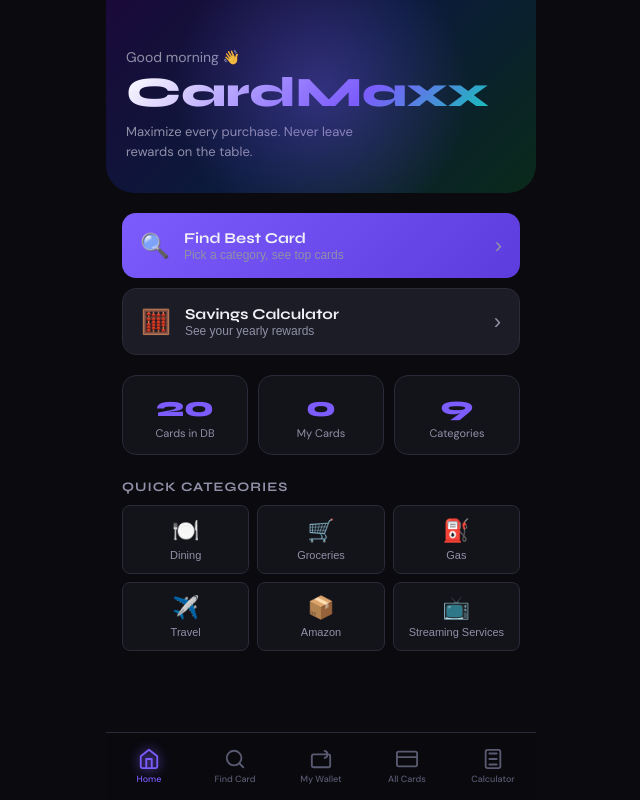
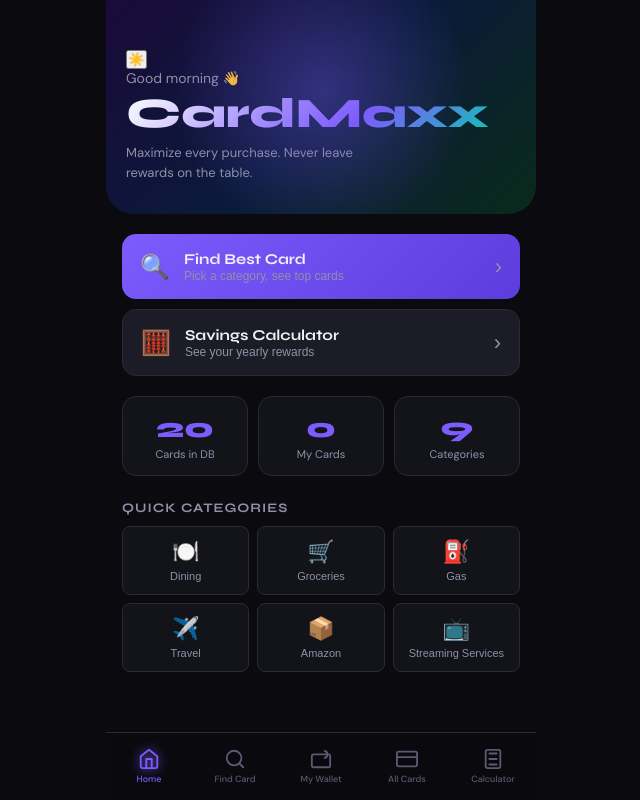
Before and after one commit to Nishani53/cardmaxx, a React (Create React App) app: page / in a window 1280 px wide. Shown: the whole page, without its empty margins (319-959 px from the left). Built offline with nearby package versions, Linux system fonts and the light colour scheme.

Commit message:
Add theme toggle functionality to HomeScreen

```diff
--- a/src/App.js
+++ b/src/App.js
@@ -55,7 +55,7 @@ const CardChip = ({ card, reward, onClick, rank }) => (
 );
 
 // ─── HOME SCREEN ──────────────────────────────────────────────────────────────
-const HomeScreen = ({ setScreen, myWallet }) => {
+const HomeScreen = ({ setScreen, myWallet, theme, toggleTheme }) => {
   const [time, setTime] = useState(new Date());
   useEffect(() => { const t = setInterval(() => setTime(new Date()), 60000); return () => clearInterval(t); }, []);
   const hour = time.getHours();
@@ -65,6 +65,9 @@ const HomeScreen = ({ setScreen, myWallet }) => {
     <div className="screen home-screen">
       <div className="home-hero">
         <div className="hero-glow" />
+        <button className="theme-toggle" onClick={toggleTheme}>
+          {theme === 'dark' ? '☀️' : '🌙'}
+        </button>
         <div className="hero-content">
           <div className="hero-greeting">{greeting} 👋</div>
           <h1 className="hero-title">CardMaxx</h1>
@@ -552,6 +555,7 @@ const BottomNav = ({ screen, setScreen }) => {
 // ─── APP ──────────────────────────────────────────────────────────────────────
 export default function App() {
   const [screen, setScreen] = useState('home');
+  const [theme, setTheme] = useState(() => localStorage.getItem('cardmaxx_theme') || 'dark');
   const [myWallet, setMyWallet] = useState(() => {
     try { return JSON.parse(localStorage.getItem('cardmaxx_wallet') || '[]'); }
     catch { return []; }
@@ -562,6 +566,13 @@ export default function App() {
     catch {}
   }, [myWallet]);
 
+  useEffect(() => {
+    try { localStorage.setItem('cardmaxx_theme', theme); }
+    catch {}
+  }, [theme]);
+
+  const toggleTheme = () => setTheme(t => t === 'dark' ? 'light' : 'dark');
+
   const toggleWallet = (cardId) => {
     setMyWallet(prev =>
       prev.includes(cardId) ? prev.filter(id => id !== cardId) : [...prev, cardId]
@@ -569,7 +580,7 @@ export default function App() {
   };
 
   const screens = {
-    home: <HomeScreen setScreen={setScreen} myWallet={myWallet} />,
+    home: <HomeScreen setScreen={setScreen} myWallet={myWallet} theme={theme} toggleTheme={toggleTheme} />,
     recommender: <RecommenderScreen myWallet={myWallet} />,
     cards: <AllCardsScreen myWallet={myWallet} toggleWallet={toggleWallet} />,
     wallet: <WalletScreen myWallet={myWallet} toggleWallet={toggleWallet} setScreen={setScreen} />,
@@ -580,7 +591,7 @@ export default function App() {
   };
 
   return (
-    <div className="app">
+    <div className={`app ${theme}`}>
       <div className="app-content">
         {screens[screen] || screens.home}
       </div>
```
